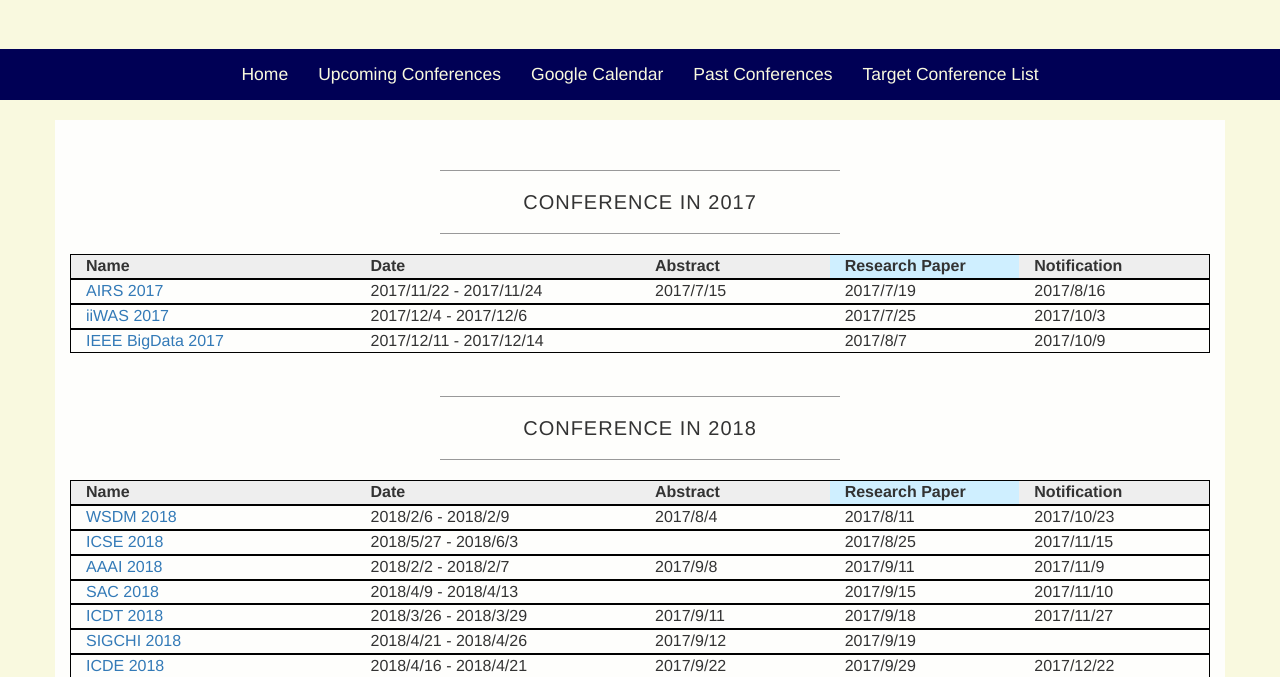
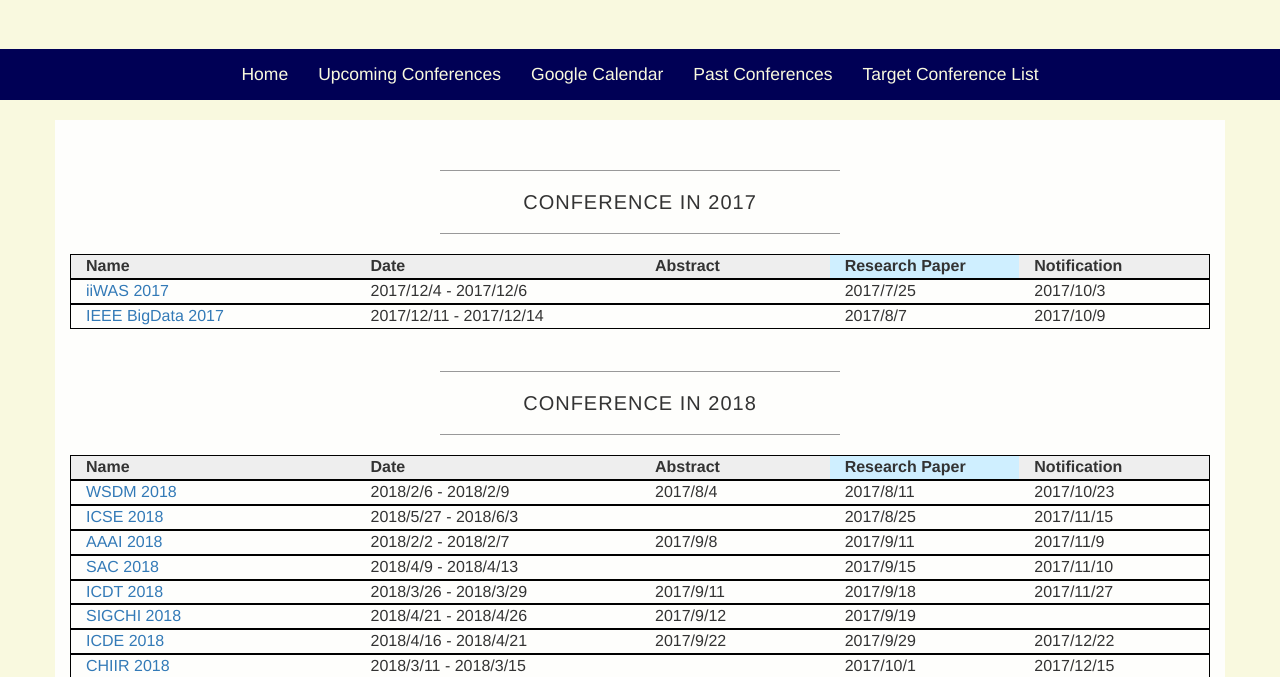
Before and after one commit to Taka-Coma/ConferenceList, a plain HTML site: page upcoming.html in a window 1280 px wide. Shown: the part 116-793 px from the top of the page. Drawn offline with Linux system fonts and the light colour scheme.

Commit message:
update AIRS 2017

```diff
--- a/upcoming.html
+++ b/upcoming.html
@@ -105,14 +105,6 @@
 <div class="col-lg-2 col-xs-2">Abstract</div>
 <div class="col-lg-2 col-xs-2" style="background-color: #cfefff;">Research Paper</div>
 <div class="col-lg-2 col-xs-2">Notification</div>
-</div>
-
-<div class="row">
-<div class="col-lg-3 col-xs-3"><a href="http://airs2017.org/" target="_blank" rel="noopener">AIRS 2017</a></div>
-<div class="col-lg-3 col-xs-3">2017/11/22 - 2017/11/24</div>
-<div class="col-lg-2 col-xs-2">2017/7/15</div>
-<div class="col-lg-2 col-xs-2">2017/7/19</div>
-<div class="col-lg-2 col-xs-2">2017/8/16</div>
 </div>
 
 <div class="row">
```
Also changed, not shown: 2017.html (+7 -0 lines).
